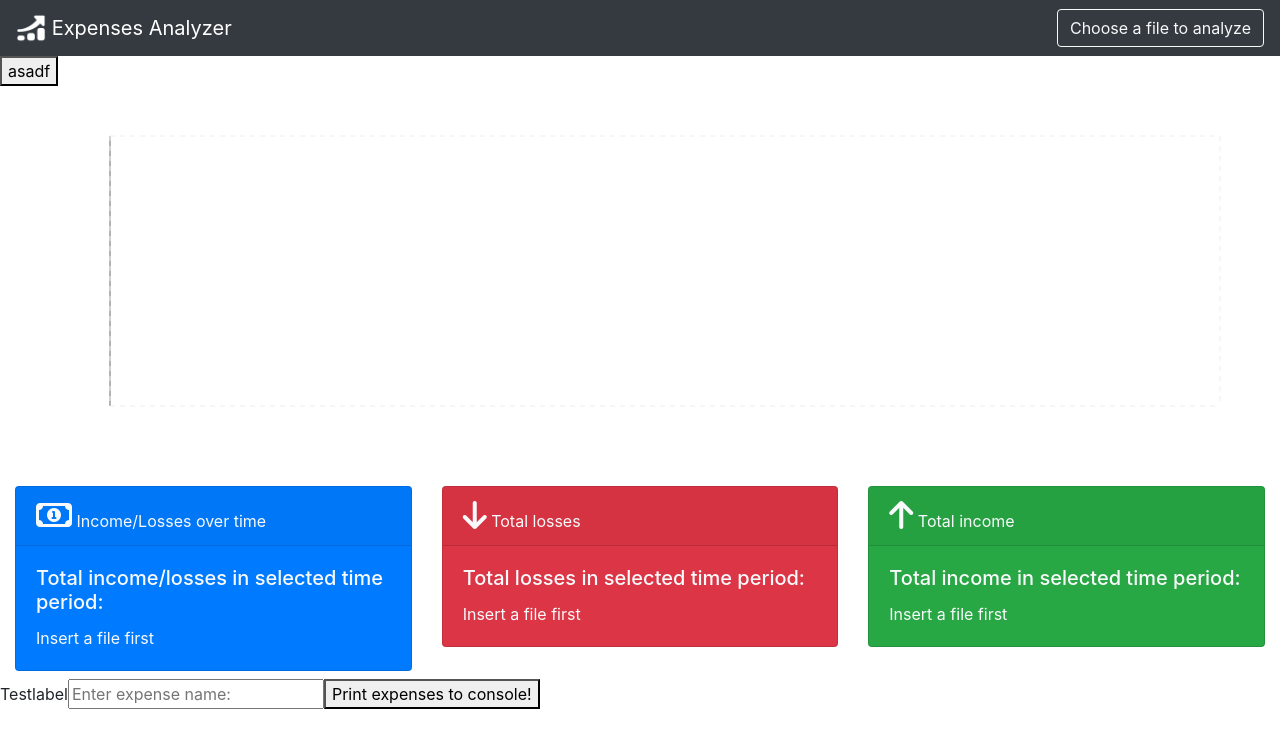
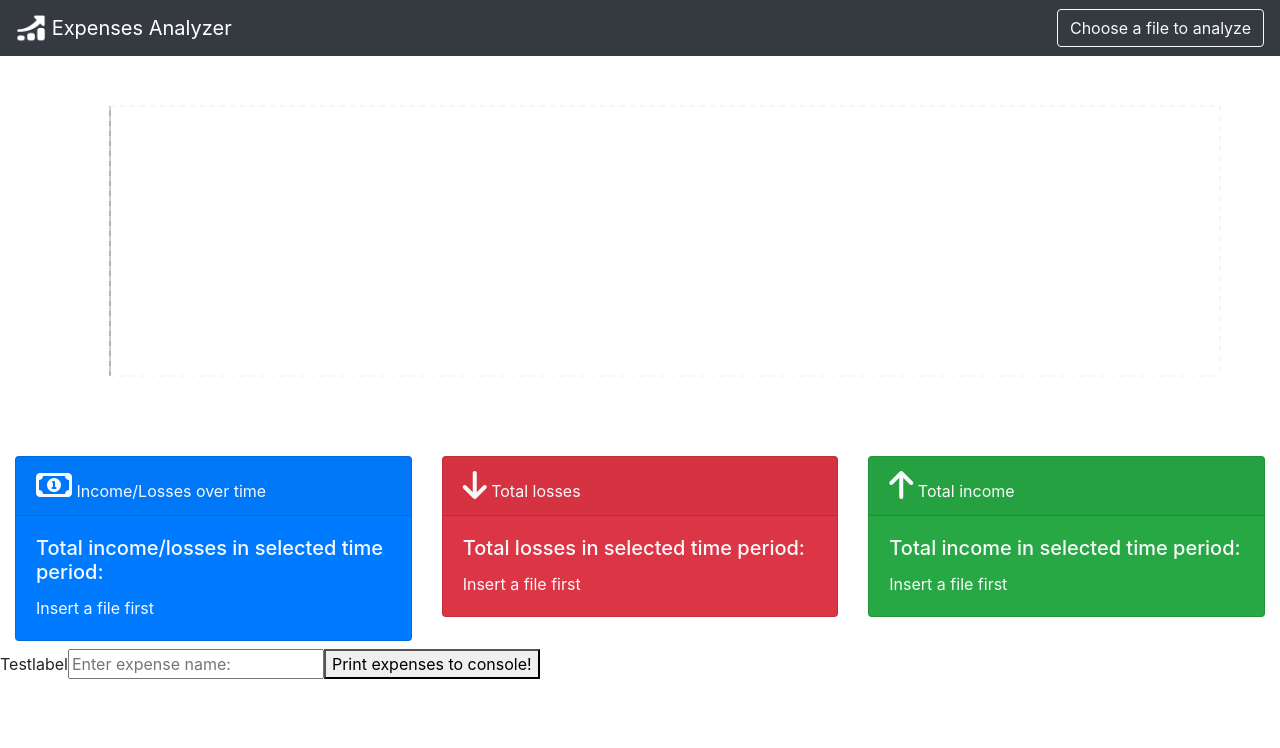
Before and after one commit to Kielx/expenses-analyzer, a React (Create React App) app: page / in a window 1280 px wide. Shown: the top 748 px of the page. Built offline with nearby package versions, Linux system fonts and the light colour scheme.

Commit message:
remove unnecessary development button

```diff
--- a/src/App.js
+++ b/src/App.js
@@ -53,9 +53,6 @@ function App() {
   return (
     <div className="App">
       <MainNavbar parsed={parsed} setParsed={setParsed}></MainNavbar>
-      <button onClick={() => console.log(calculateBalance(parsed))}>
-        asadf
-      </button>
       <MainChart graphData={graphData}></MainChart>
       <Container fluid>
         <Row>
```
Also changed, not shown: 1 other file (tests, documents, lock files or other folders).
